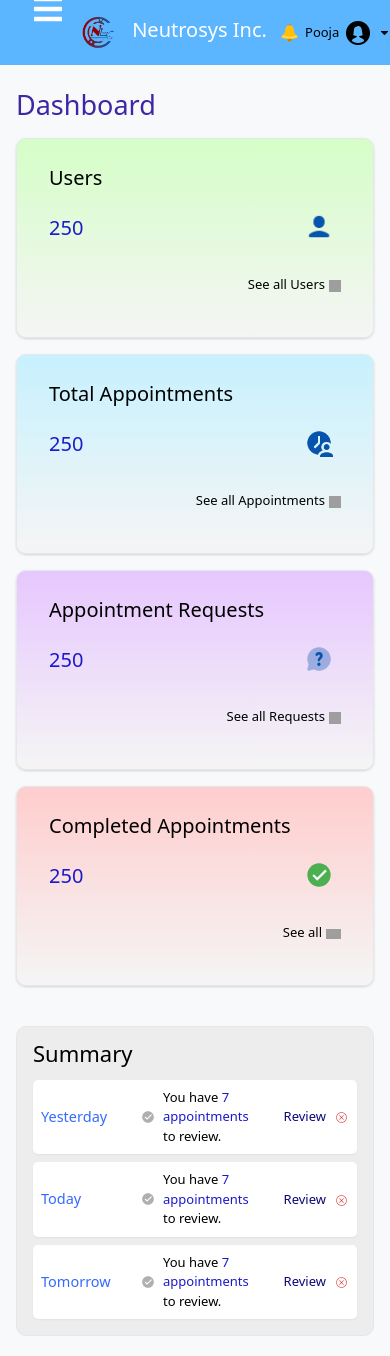
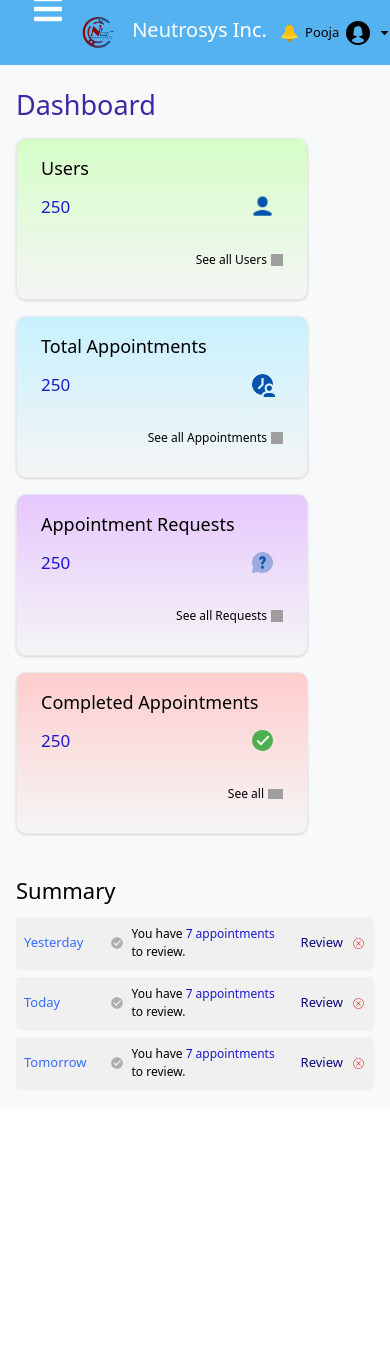
Before and after one commit to Poojaneutroline/Project-Final, a React (Create React App) app: page / in a window 390 px wide. After the commit the page ends 1109 px from the top, so only its background shows below. Built offline with nearby package versions, Linux system fonts and the light colour scheme; grey boxes are pictures that could not be loaded.

Commit message:
22august

```diff
--- a/src/components/Dashboard/Dashboard.css
+++ b/src/components/Dashboard/Dashboard.css
@@ -149,25 +149,26 @@
     }
 }
 @media only screen and (max-width: 470px) {
+
    .cards-div{
     width: 100%;
-    justify-content: center;
+
    }
    .cards-box{
-    width: 422px;
-    height: 200px;
-    padding: 1.5rem 2rem;
+    width: 292px;
+    height: 162px;
+    padding: 1rem 1.5rem;
 }
 .card-title{
-    font-size: 20px;
-    margin-bottom: 1rem;
+    font-size: 18px;
+    margin-bottom: 0.5rem;
 }
 .p-img p{
-    font-size: 20px;
+    font-size: 17px;
 }
 .p-img img{
-    height: 28px;
-    width: 28px;
+    height: 25px;
+    width: 25px;
 }
 .dash-title{
     text-align: left;
@@ -176,10 +177,16 @@
     margin-top: 1.75rem;
 }
 .see-all p{
-    font-size: 13px;
+    font-size: 12px;
 }
-.see-all img{
-    margin-top: 3px;
+.summ-div{
+    padding-left: 0;
+    padding-right: 0;
+    background: none;
+    border: none;
+}
+.inner-sum{
+    background: #ebe9e98a;
 }
 }
 @media only screen and (max-width: 450px){
@@ -189,20 +196,58 @@
     }
     .summ-div{
         height: auto!important;
-        padding: 0 1rem 1rem 1rem!important;
     }
     .inner-sum h2{
         font-size: 14.5px!important;
     }
 
 }
-@media only screen and (max-width: 400px){
+@media only screen and (max-width: 416px){
     .appo-div{
         margin-left: 0!important;
     }
 
 }
-
+@media only screen and (max-width: 408px) {
+    .inner-sum h2{
+        font-size: 13.5px!important;
+    }
+    .appo-div p{
+        font-size: 12px!important;
+    }
+ }
+ @media only screen and (max-width: 395px) {
+    .first-inner{
+        width: 50%;
+    }
+    .first-inner h2{
+        width: 50%;
+    }
+    .inner-sum h2{
+        font-size: 13px!important;
+    }
+    .review{
+        padding-left: 0;
+        width: 50%;
+    }
+ }
+ @media only screen and (max-width: 347px) {
+    .first-inner{
+        width: 40%;
+    }
+    .review{
+        padding-left: 0;
+        width: 40%;
+        gap: 0.2rem;
+    }
+    .review p{
+        font-size: 12px!important;
+    }
+    .cards-box{
+        width: 280px;
+        height: 155px;
+    }
+ }
 @media only screen and (max-width: 1005px) {
     .appo-div{
         margin-left: 50px;
--- a/src/components/Dashboard/Dashboard.jsx
+++ b/src/components/Dashboard/Dashboard.jsx
@@ -20,7 +20,7 @@ const Dashboard = () => {
           <h1 className="text-[22px] my-2.5">Summary</h1>
           <div className=" flex">
             <div className="bg-white h-[45px] w-full rounded-[5px] flex items-center justify-between px-8 mb-2 shadow-sm inner-sum">
-              <div>
+              <div className="first-inner">
                 <h2 className="text-[#346AFF] text-[18px] w-[100px] font-[500] ">Yesterday</h2>
               </div>
 
@@ -39,7 +39,7 @@ const Dashboard = () => {
           </div>
           <div className="flex">
             <div className="bg-white h-[45px] w-full rounded-[5px] flex items-center justify-between px-8 mb-2 shadow-sm  inner-sum">
-              <div>
+              <div className="first-inner">
                 <h2 className="text-[#346AFF] text-[18px] w-[100px] font-[500]">Today</h2>
               </div>
 
@@ -58,7 +58,7 @@ const Dashboard = () => {
           </div>
           <div className=" flex">
             <div className="bg-white h-[45px] w-full rounded-[5px] flex items-center justify-between px-8 shadow-sm  inner-sum">
-              <div>
+              <div className="first-inner">
                 <h2 className="text-[#346AFF] text-[18px] w-[100px] font-[500]">Tomorrow</h2>
               </div>
 
--- a/src/components/Sidebar.js
+++ b/src/components/Sidebar.js
@@ -16,7 +16,7 @@ import profile from "../assets/admin-photo.png";
 import logout from "../assets/logout-icon.png";
 
 const Nav = styled.div`
-background: #068fffa6;
+background: #1a98ecbd;
 height: 65px;
 display: flex;
 justify-content: space-between;
--- a/src/components/SidebarOpt.css
+++ b/src/components/SidebarOpt.css
@@ -4,6 +4,10 @@
 .sidebar-btn{
     width: 180px;
     padding: 20px;
+
+}
+.sidebar-btn:hover{
+    background: #1a98ecbd;
 }
 .menu-responsive{
     display: flex;
--- a/src/components/SidebarOpt.jsx
+++ b/src/components/SidebarOpt.jsx
@@ -40,7 +40,7 @@ const SidebarOpt = () => {
           </div>
 
           <div
-            className={`flex  h-[48px] bg-[#78C1F3] items-center    w-[190px] mt-[10px]
+            className={`flex  h-[48px] bg-[#1a98ecbd] items-center    w-[190px] mt-[10px]
             rounded-md sidebar-btn
              ${
                open ? "w-[190px] items-center" : "w-[60px] p-[5px] ml-0"
@@ -55,7 +55,7 @@ const SidebarOpt = () => {
             </div>
           </div>
           <div
-             className={`flex  h-[48px] bg-[#78C1F3] items-center    w-[190px] mt-[10px]
+             className={`flex  h-[48px] bg-[#1a98ecbd] items-center    w-[190px] mt-[10px]
              rounded-md  sidebar-btn
              ${
                open ? "w-[190px] items-center" : "w-[60px] p-[5px] ml-0"
@@ -68,7 +68,7 @@ const SidebarOpt = () => {
             </div>
           </div>
           <div
-            className={`flex  h-[48px] bg-[#78C1F3] items-center    w-[190px] mt-[10px]
+            className={`flex  h-[48px] bg-[#1a98ecbd] items-center    w-[190px] mt-[10px]
             rounded-md  sidebar-btn
              ${
                open ? "w-[190px] items-center" : "w-[60px] p-[5px] ml-0"
@@ -82,7 +82,7 @@ const SidebarOpt = () => {
             </div>
           </div>
           <div
-              className={`flex  h-[48px] bg-[#78C1F3] items-center    w-[190px] mt-[10px]
+              className={`flex  h-[48px] bg-[#1a98ecbd] items-center    w-[190px] mt-[10px]
               rounded-md sidebar-btn
              ${
                open ? "w-[190px] items-center" : "w-[60px] p-[5px] ml-0"
--- a/src/pages/Announcement.jsx
+++ b/src/pages/Announcement.jsx
@@ -1,11 +1,13 @@
 import React from 'react'
-import Header from '../components/Header'
+// import Header from '../components/Header'
+import Sidebar from '../components/Sidebar'
 import SidebarOpt from '../components/SidebarOpt'
 import OfferPage from '../components/Announcement/OfferPage'
 const Announcement = () => {
   return (
     <div>
-        <Header/>
+        {/* <Header/> */}
+        <Sidebar/>
         <div className='flex'>
         <SidebarOpt/>
         <OfferPage/>
--- a/src/pages/Settings.jsx
+++ b/src/pages/Settings.jsx
@@ -1,5 +1,6 @@
 import React from "react";
-import Header from "../components/Header";
+// import Header from "../components/Header";
+import Sidebar from '../components/Sidebar'
 import SidebarOpt from "../components/SidebarOpt";
 import Bhours from "../components/Bhours";
 import Service from "../components/Service";
@@ -7,7 +8,8 @@ import Service from "../components/Service";
 const Settings = () => {
   return (
     <div>
-      <Header />
+      {/* <Header /> */}
+      <Sidebar />
       <div className="flex relative">
         <SidebarOpt />
         <div className="px-[80px] py-5 overflow-y-hidden">
```
